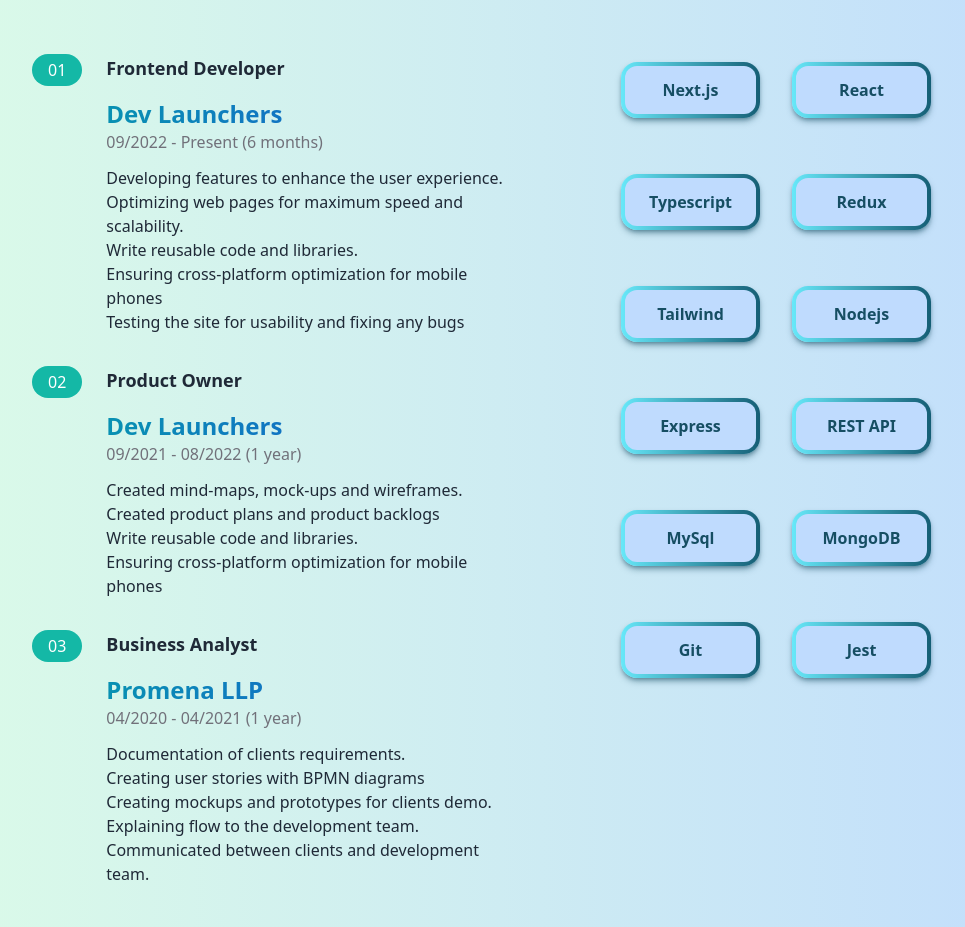
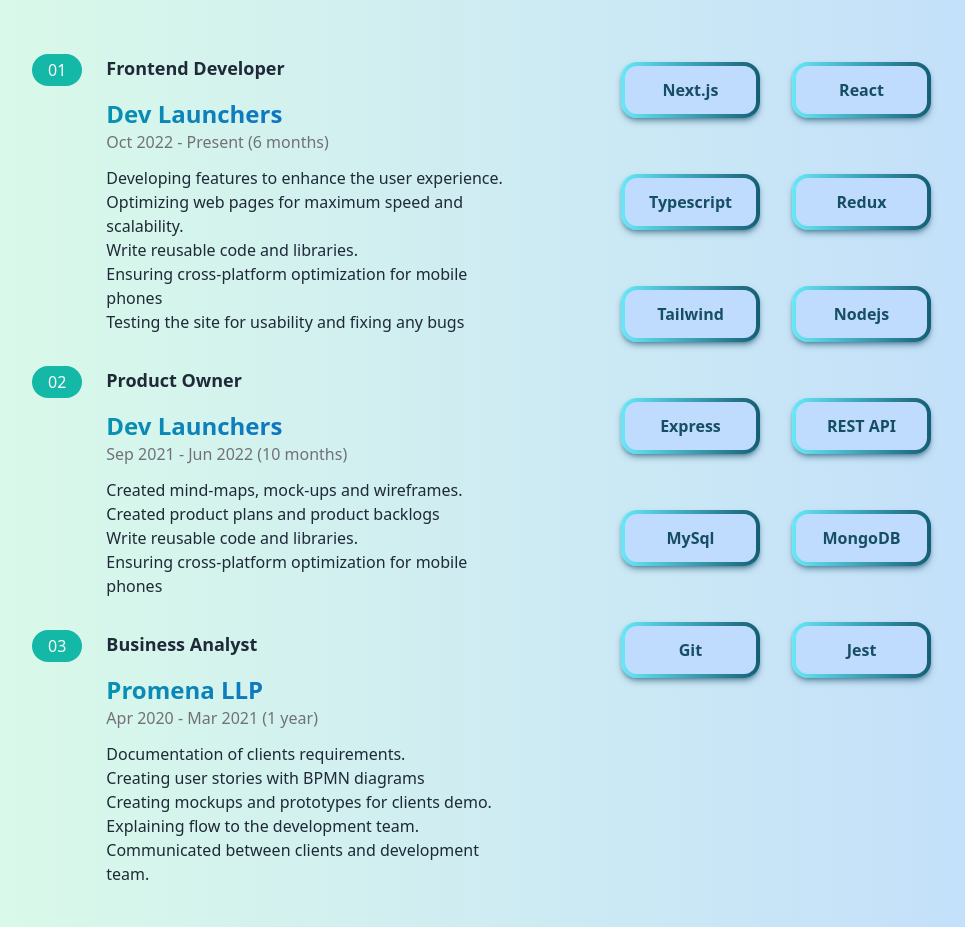
Before and after one commit to rashikashaw/portfolio-website, a Next.js app: page / in a window 1280 px wide. Shown: the part 1100-2027 px from the top of the page, without its empty margins (120-1085 px from the left). Built offline with nearby package versions, Linux system fonts and the light colour scheme.

Commit message:
final final final!!

```diff
--- a/src/components/AboutSection.tsx
+++ b/src/components/AboutSection.tsx
@@ -28,7 +28,7 @@ export const AboutSection = () => {
               </h3>
               <div className="my-3">
                 <h2 className="text-2xl font-bold text-transparent bg-clip-text bg-gradient-to-r from-cyan-600 to-blue-700">Dev Launchers</h2>
-                <h3 className="text-zinc-500">09/2022 - Present (6 months)</h3>
+                <h3 className="text-zinc-500">Oct 2022 - Present (6 months)</h3>
               </div>
               <ul className="text-darkGrayishBlue">
                 <li>Developing features to enhance the user experience.</li>
@@ -57,7 +57,7 @@ export const AboutSection = () => {
               </h3>
               <div className="my-3">
                 <h2 className="text-2xl font-bold text-transparent bg-clip-text bg-gradient-to-r from-cyan-600 to-blue-700">Dev Launchers</h2>
-                <h3 className="text-zinc-500">09/2021 - 08/2022 (1 year)</h3>
+                <h3 className="text-zinc-500">Sep 2021 - Jun 2022 (10 months)</h3>
               </div>
               <ul className="text-darkGrayishBlue">
                 <li>Created mind-maps, mock-ups and wireframes.</li>
@@ -85,7 +85,7 @@ export const AboutSection = () => {
               </h3>
               <div className="my-3">
                 <h2 className="text-2xl font-bold text-transparent bg-clip-text bg-gradient-to-r from-cyan-600 to-blue-700">Promena LLP</h2>
-                <h3 className="text-zinc-500">04/2020 - 04/2021 (1 year)</h3>
+                <h3 className="text-zinc-500">Apr 2020 - Mar 2021 (1 year)</h3>
               </div>
               <ul className="text-darkGrayishBlue">
                 <li> Documentation of clients requirements.</li>
```
